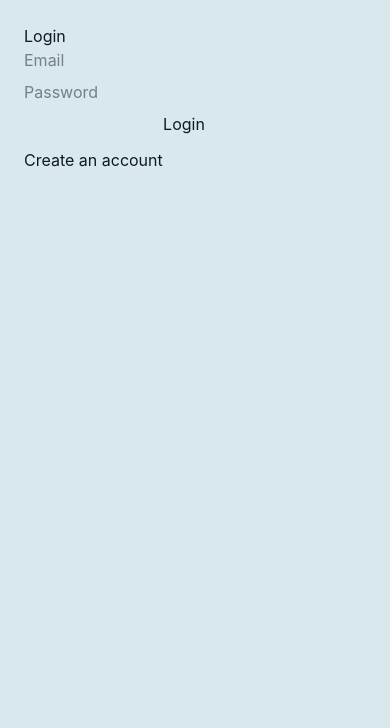
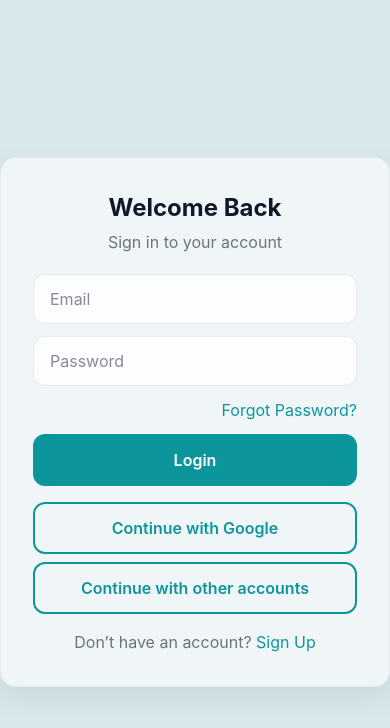
Before and after one commit to Hachimanka/StudyTaa, a React (Vite) app in the folder frontend/: page /login in a window 390 px wide. Shown: the top 728 px of the page. Built offline with nearby package versions, Linux system fonts and the light colour scheme.

Commit message:
Implement authentication pages with responsive styles; enhance Login and Register components for improved user experience and accessibility

```diff
--- a/frontend/src/index.css
+++ b/frontend/src/index.css
@@ -137,3 +137,40 @@ body { background: var(--bg); color: var(--text); }
 html {
   scroll-behavior: smooth;
 }
+
+/* Auth / Login page styles */
+.auth-page {
+	min-height: 100vh;
+	display: flex;
+	align-items: center;
+	justify-content: center;
+	background: var(--bg);
+}
+.auth-card {
+	width: 100%;
+	max-width: 420px;
+	padding: 2rem;
+	background: var(--surface);
+	border-radius: 1rem;
+	box-shadow: 0 10px 30px rgba(2,6,23,0.08);
+	border: 1px solid rgba(0,0,0,0.04);
+}
+.auth-title { font-size: 1.5rem; font-weight: 700; text-align: center; color: var(--text); }
+.auth-subtitle { text-align: center; color: var(--color-muted); margin-top: 0.25rem; }
+.auth-form { margin-top: 1.25rem; display: grid; gap: 0.75rem; }
+.auth-input {
+	width: 100%;
+	padding: 0.75rem 1rem;
+	border-radius: 0.75rem;
+	border: 1px solid rgba(0,0,0,0.08);
+	background: rgba(255,255,255,0.8);
+}
+.auth-input:focus { outline: none; box-shadow: 0 0 0 4px rgba(12,150,156,0.08); }
+.auth-link { color: var(--color-primary); text-decoration: none; }
+.auth-link:hover { text-decoration: underline; }
+.auth-btn-full { width: 100%; padding: 0.75rem 1rem; }
+.auth-subtext { margin-top: 1rem; text-align: center; color: var(--color-muted); }
+
+.dark .auth-card { background: rgba(10,12,16,0.6); border: 1px solid rgba(255,255,255,0.04); }
+.dark .auth-input { background: rgba(255,255,255,0.02); border: 1px solid rgba(255,255,255,0.06); color: var(--text); }
+.dark .auth-link { color: #06b6d4; }
--- a/frontend/src/pages/Login.jsx
+++ b/frontend/src/pages/Login.jsx
@@ -1,30 +1,58 @@
-import React, { useState } from 'react'
-import { useAuth } from '../context/AuthContext'
-import { useNavigate, Link } from 'react-router-dom'
+import React, { useState } from "react";
+import { useAuth } from "../context/AuthContext";
+import { useNavigate, Link } from "react-router-dom";
 
 export default function Login() {
-  const [email, setEmail] = useState('')
-  const [password, setPassword] = useState('')
-  const { login } = useAuth()
-  const navigate = useNavigate()
+  const [email, setEmail] = useState("");
+  const [password, setPassword] = useState("");
+  const { login } = useAuth();
+  const navigate = useNavigate();
 
   const onSubmit = (e) => {
-    e.preventDefault()
+    e.preventDefault();
     // For now accept any credentials
-    login(() => navigate('/home'))
-  }
+    login(() => navigate("/home"));
+  };
 
   return (
-    <div style={{ padding: 24 }}>
-      <h2>Login</h2>
-      <form onSubmit={onSubmit} style={{ display: 'flex', flexDirection: 'column', gap: 8, maxWidth: 320 }}>
-        <input value={email} onChange={e => setEmail(e.target.value)} placeholder="Email" />
-        <input value={password} onChange={e => setPassword(e.target.value)} placeholder="Password" type="password" />
-        <button type="submit">Login</button>
-      </form>
-      <div style={{ marginTop: 12 }}>
-        <Link to="/register">Create an account</Link>
+    <div className="auth-page">
+      <div className="auth-card">
+        <h2 className="auth-title">Welcome Back</h2>
+        <p className="auth-subtitle">Sign in to your account</p>
+
+        <form onSubmit={onSubmit} className="auth-form">
+          <input
+            type="email"
+            placeholder="Email"
+            value={email}
+            onChange={(e) => setEmail(e.target.value)}
+            className="auth-input"
+          />
+          <input
+            type="password"
+            placeholder="Password"
+            value={password}
+            onChange={(e) => setPassword(e.target.value)}
+            className="auth-input"
+          />
+
+          <div style={{ display: 'flex', justifyContent: 'flex-end' }}>
+            <Link to="/forgot-password" className="auth-link">Forgot Password?</Link>
+          </div>
+
+          <button type="submit" className="btn-modern btn-primary auth-btn-full">Login</button>
+        </form>
+
+        <div style={{ marginTop: 16, display: 'grid', gap: 8 }}>
+          <button className="btn-modern btn-secondary auth-btn-full">Continue with Google</button>
+          <button className="btn-modern btn-secondary auth-btn-full">Continue with other accounts</button>
+        </div>
+
+        <p className="auth-subtext">
+          Don’t have an account?{' '}
+          <Link to="/register" className="auth-link">Sign Up</Link>
+        </p>
       </div>
     </div>
-  )
+  );
 }
--- a/frontend/src/pages/Register.jsx
+++ b/frontend/src/pages/Register.jsx
@@ -1,30 +1,50 @@
-import React, { useState } from 'react'
-import { useAuth } from '../context/AuthContext'
-import { useNavigate, Link } from 'react-router-dom'
+import React, { useState } from "react";
+import { useAuth } from "../context/AuthContext";
+import { useNavigate, Link } from "react-router-dom";
 
-export default function Register() {
-  const [email, setEmail] = useState('')
-  const [password, setPassword] = useState('')
-  const { login } = useAuth()
-  const navigate = useNavigate()
+export default function Signup() {
+  const [name, setName] = useState("");
+  const [email, setEmail] = useState("");
+  const [password, setPassword] = useState("");
+  const [confirmPassword, setConfirmPassword] = useState("");
+  const { signup } = useAuth();
+  const navigate = useNavigate();
 
   const onSubmit = (e) => {
-    e.preventDefault()
-    // For now just log the user in
-    login(() => navigate('/home'))
-  }
+    e.preventDefault();
+    if (password !== confirmPassword) {
+      alert("Passwords do not match!");
+      return;
+    }
+    // Placeholder signup logic
+    signup(() => navigate("/home"));
+  };
 
   return (
-    <div style={{ padding: 24 }}>
-      <h2>Create account</h2>
-      <form onSubmit={onSubmit} style={{ display: 'flex', flexDirection: 'column', gap: 8, maxWidth: 320 }}>
-        <input value={email} onChange={e => setEmail(e.target.value)} placeholder="Email" />
-        <input value={password} onChange={e => setPassword(e.target.value)} placeholder="Password" type="password" />
-        <button type="submit">Register</button>
-      </form>
-      <div style={{ marginTop: 12 }}>
-        <Link to="/login">Already have an account?</Link>
+    <div className="auth-page">
+      <div className="auth-card">
+        <h2 className="auth-title">Create Account</h2>
+        <p className="auth-subtitle">Join us today</p>
+
+        <form onSubmit={onSubmit} className="auth-form">
+          <input type="text" placeholder="Full Name" value={name} onChange={(e)=>setName(e.target.value)} className="auth-input" />
+          <input type="email" placeholder="Email" value={email} onChange={(e)=>setEmail(e.target.value)} className="auth-input" />
+          <input type="password" placeholder="Password" value={password} onChange={(e)=>setPassword(e.target.value)} className="auth-input" />
+          <input type="password" placeholder="Confirm Password" value={confirmPassword} onChange={(e)=>setConfirmPassword(e.target.value)} className="auth-input" />
+
+          <button type="submit" className="btn-modern btn-primary auth-btn-full">Sign Up</button>
+        </form>
+
+        <div style={{ marginTop: 16, display: 'grid', gap: 8 }}>
+          <button className="btn-modern btn-secondary auth-btn-full">Continue with Google</button>
+          <button className="btn-modern btn-secondary auth-btn-full">Continue with other accounts</button>
+        </div>
+
+        <p className="auth-subtext">
+          Already have an account?{' '}
+          <Link to="/login" className="auth-link">Login</Link>
+        </p>
       </div>
     </div>
-  )
+  );
 }
```
